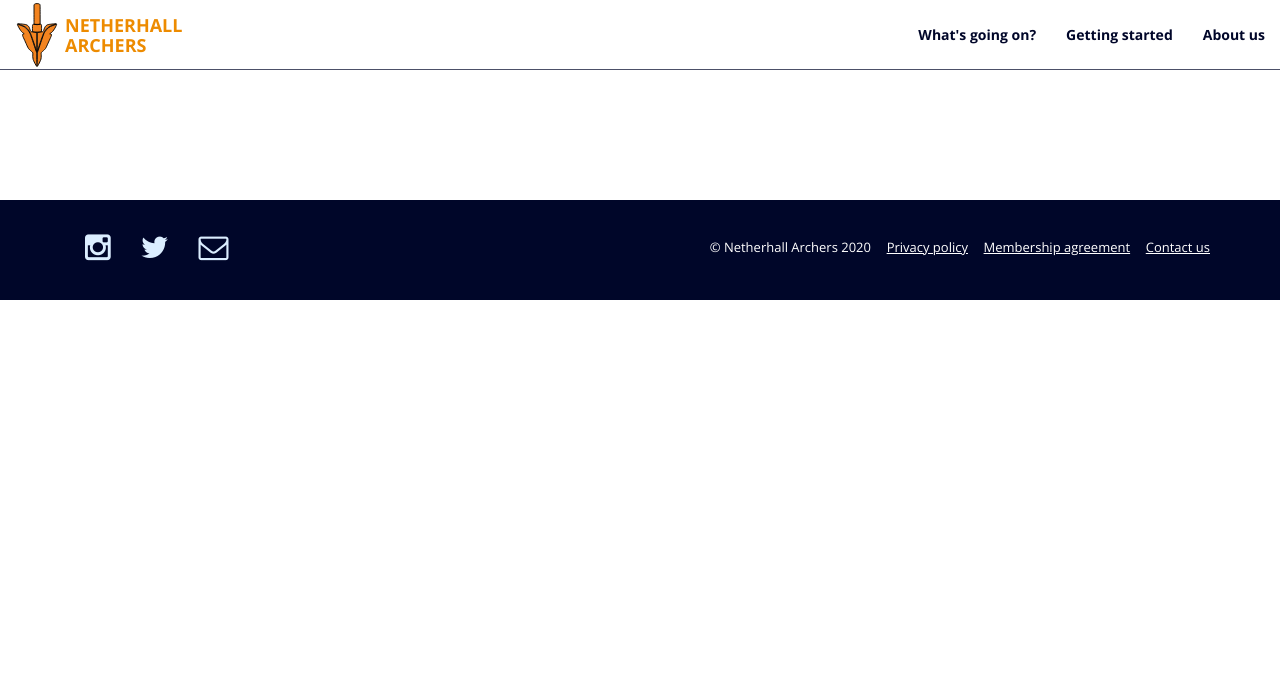
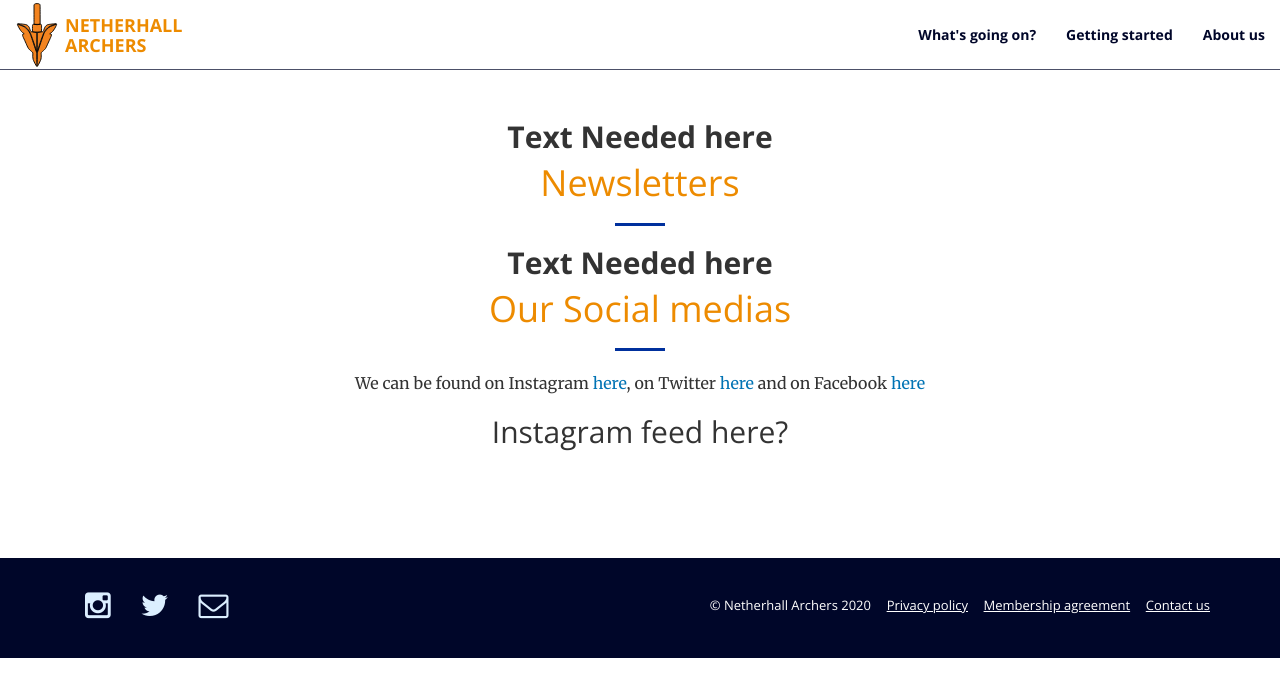
Before and after one commit to afpettigrew/netherhallarcherswebsite, a Jekyll site: the page built from whats-going-on.html, in a window 1280 px wide. Shown: the top 697 px of the page. Built offline with Jekyll 4.4.1, drawn with Linux system fonts in a browser that asks for light colours.

Commit message:
implemented coloured and added What's going on content

```diff
--- /dev/null
+++ b/_includes/covid banner.html
@@ -0,0 +1 @@
+{% include placeholder.html %}
--- a/_sass/_extra.scss
+++ b/_sass/_extra.scss
@@ -74,8 +74,19 @@ footer {
     width: 50%;
   }
 }
+.alternate-colour {
+  background-color: $theme-light;
+}
 
 //call-to-action-heading
 .call-to-action-heading{
   color: white;
 }
+
+//whats-going-on
+a {
+  color: $link-colour;
+  :hover {
+    color: $theme-primary;
+  }
+}
--- a/about-us.html
+++ b/about-us.html
@@ -3,6 +3,7 @@ layout: page
 ---
 <h1 class="section-heading">About Us</h1>
 <hr class="primary">
+<p>We are associated with ArcheryGB and CAA</p>
 <h2>Committee</h2>
 <p>Every year we elect the the members of the committee. The current members of our committee are:</p>
 <ul class="committee">
--- a/whats-going-on.html
+++ b/whats-going-on.html
@@ -1,3 +1,11 @@
 ---
 layout: page
 ---
+{% include placeholder.html %}
+<h1 class="section-heading">Newsletters</h1>
+<hr>
+{% include placeholder.html %}
+<h1 class="section-heading">Our Social medias</h1>
+<hr>
+<p>We can be found on Instagram <a href="https://www.instagram.com/netherhallarchers/" target="_blank">here</a>, on Twitter <a href="https://twitter.com/NetherhallArch" target="_blank">here</a> and on Facebook <a href="https://www.facebook.com/pg/NetherhallArchers/posts/" target="_blank">here</a></p>
+<h2>Instagram feed here?</h2>
```
Also changed, not shown: getting-started.html (+9 -6 lines).
